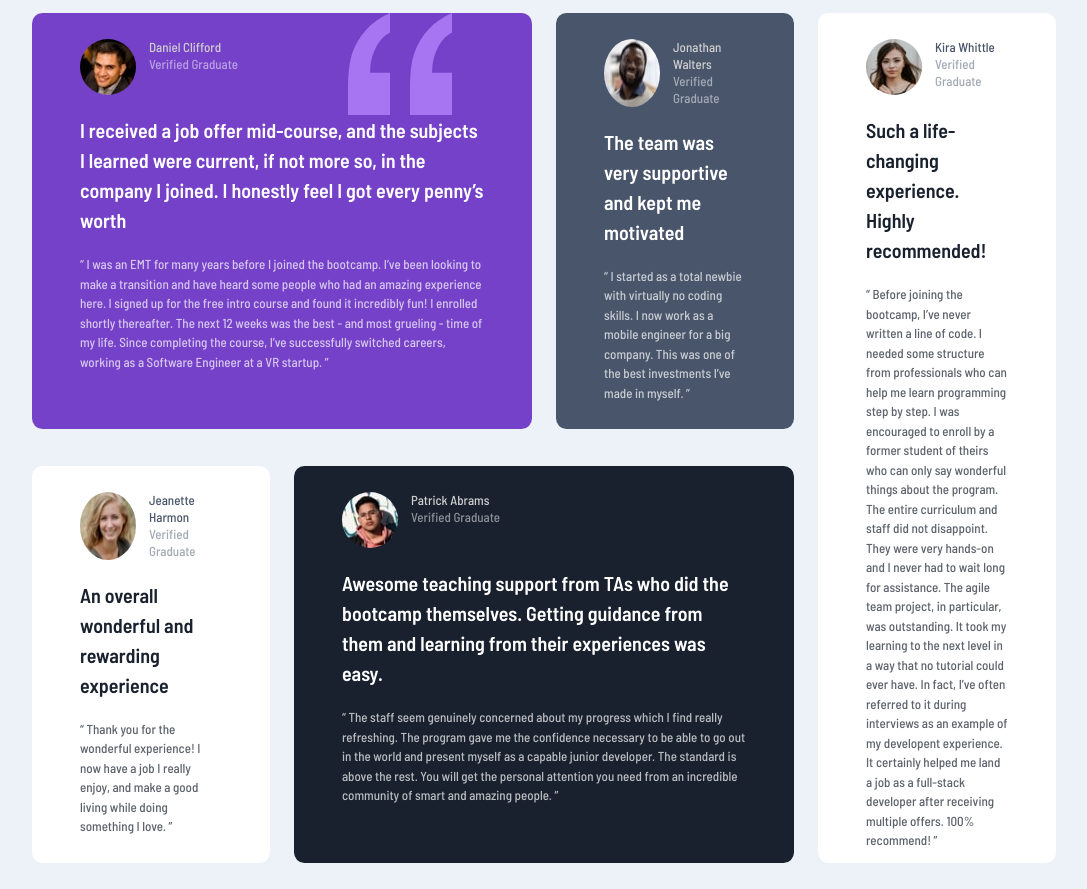
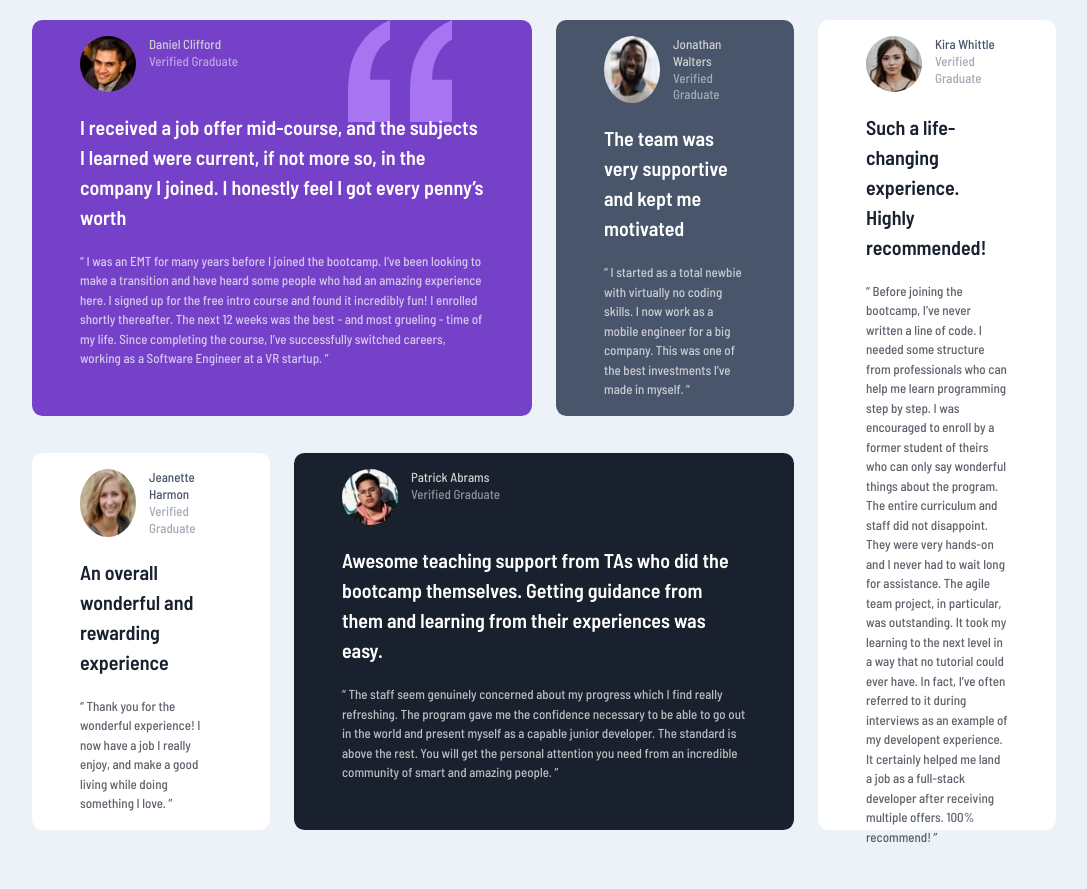
Before and after one commit to Hassiai/testimonial, a plain HTML site: page index.html in a window 1280 px wide. Shown: the whole page, without its empty margins (96-1183 px from the left). After the commit the page ends 863 px from the top, so only its background shows below. Drawn offline with Linux system fonts and the light colour scheme.

Commit message:
Update style.css

```diff
--- a/style.css
+++ b/style.css
@@ -102,7 +102,7 @@ img {
 
     section {
         width: 80%;
-        margin: 1em 0;
+        margin: 1.5em 0;
         padding: 0;
     }
 
@@ -110,7 +110,7 @@ img {
 
         display: grid;
         grid-gap: 1.5rem;
-        grid-template-columns: repeat(4, 0.25fr);
+        grid-template-columns: repeat(4, 0.3fr);
         grid-template-rows: 0.1fr;
 
     }
@@ -130,7 +130,7 @@ img {
     }
 
     .item {
-        padding: 2em 3rem;
+        padding: 1.25em 3rem;
     }
 
     .content {
```
